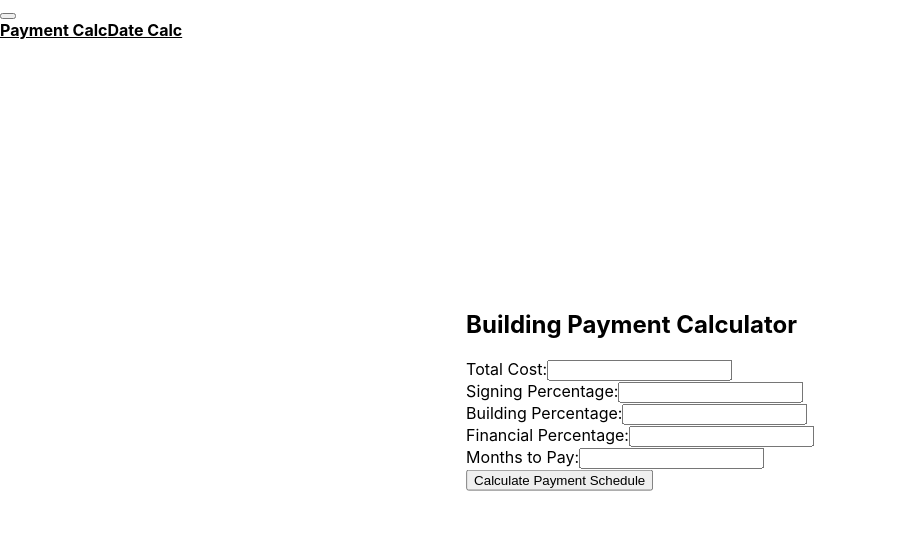
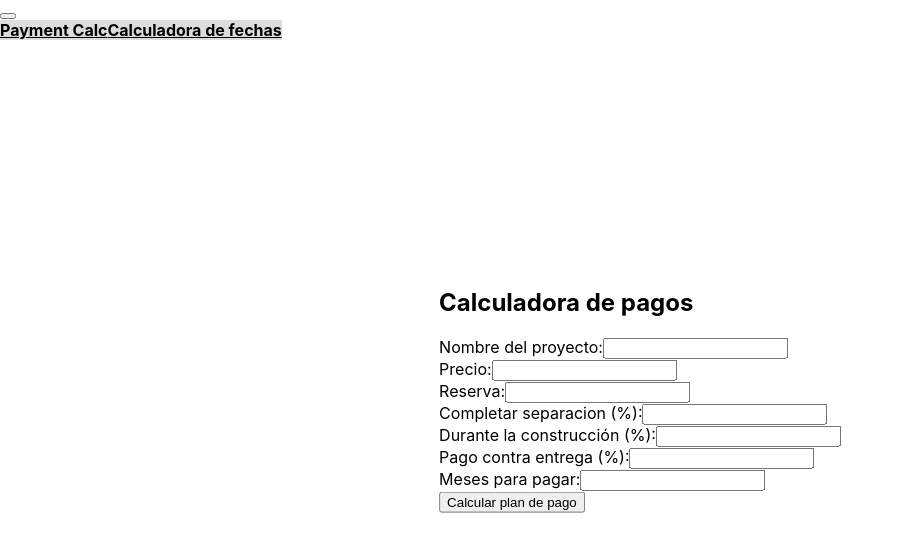
Before and after one commit to alpasa50/ProjectCalculator, a React (Create React App) app: page / in a window 1280 px wide. Shown: the top 552 px of the page, without its empty margins (0-904 px from the left). Built offline with nearby package versions, Linux system fonts and the light colour scheme; the HTML template or start-up script is replaced by a standard one.

Commit message:
Adding spanish changes

```diff
--- a/src/pages/DateCalc.js
+++ b/src/pages/DateCalc.js
@@ -1,8 +1,8 @@
 import React, { useState } from 'react';
 
 function DateCalculator() {
-  const [dateType, setDateType] = useState('years');
-  const [value, setValue] = useState(null);
+  const [dateType, setDateType] = useState('Años');
+  const [value, setValue] = useState('');
   const [futureDate, setFutureDate] = useState(null);
 
   function handleChangeDateType(event) {
@@ -18,43 +18,50 @@ function DateCalculator() {
     const today = new Date();
     let future = new Date(today);
 
-    if (dateType === 'years') {
+    if (dateType === 'Años') {
       future.setFullYear(today.getFullYear() + value);
-    } else if (dateType === 'months') {
+    } else if (dateType === 'Meses') {
       future.setMonth(today.getMonth() + value);
-    } else if (dateType === 'days') {
+    } else if (dateType === 'Dias') {
       future.setDate(today.getDate() + value);
     } else {
-      setFutureDate('Invalid date type.');
+      setFutureDate('Tipo de dato invalido');
       return;
     }
 
-    setFutureDate(future);
+    if (isNaN(future.getTime())) {
+      setFutureDate('Fecha inválida');
+      return;
+    }
+
+    const options = {day: '2-digit', month: '2-digit', year: 'numeric'};
+    setFutureDate(future.toLocaleDateString('es-ES', options));
   }
+
 
   return (
     <div style={{position: 'fixed',
     top: '50%',
     left: '50%',
     transform: 'translate(-50%, -50%)',}}>
-      <h2>Date Calculator</h2>
+      <h2>Calculador de Fechas</h2>
       <form onSubmit={handleSubmit} style={{ margin: "auto" }}>
-        <label htmlFor="date-type">Date Type:</label>
+        <label htmlFor="date-type">Tipo de dato:</label>
         <div>
         <select id="date-type" value={dateType} onChange={handleChangeDateType}>
-          <option value="years">Years</option>
-          <option value="months">Months</option>
-          <option value="days">Days</option>
+          <option value="Años">Años</option>
+          <option value="Meses">Meses</option>
+          <option value="Dias">Dias</option>
         </select>
         </div>
         <br />
-        <label htmlFor="value">Value:</label>
+        <label htmlFor="value">Valor:</label>
         <input type="number" id="value" value={value} onChange={handleChangeValue} />
         <br />
-        <button type="submit">Calculate Future Date</button>
+        <button type="submit">Calcular fecha futura</button>
       </form>
       <br />
-      {futureDate && <p>The future date is: {futureDate.toLocaleDateString()}</p>}
+      {futureDate && <p>La fecha futura es: {futureDate}</p>}
     </div>
   );
 }
--- a/src/pages/Menu.js
+++ b/src/pages/Menu.js
@@ -9,8 +9,8 @@ function Menu() {
       </Navbar.Toggle>
       <Navbar.Collapse id="basic-navbar-nav">
         <Nav className="flex-column">
-          <Nav.Link as={Link} to="/" style={{color: 'black', fontWeight: 'bold'}}>Payment Calc</Nav.Link>
-          <Nav.Link as={Link} to="/DateCalc" style={{color: 'black', fontWeight: 'bold'}}>Date Calc</Nav.Link>
+          <Nav.Link as={Link} to="/" style={{color: 'black', fontWeight: 'bold', background: '#dcdcdc'}}>Payment Calc</Nav.Link>
+          <Nav.Link as={Link} to="/DateCalc" style={{color: 'black', fontWeight: 'bold', background: '#dcdcdc'}}>Calculadora de fechas</Nav.Link>
         </Nav>
       </Navbar.Collapse>
     </Navbar>
--- a/src/pages/PaymentCalc.js
+++ b/src/pages/PaymentCalc.js
@@ -1,14 +1,17 @@
 import React, { useState } from 'react';
+import '../utils/PaymentCalc.css';
 
 function PaymentCalc() {
-  const [totalCost, setTotalCost] = useState(null);
-  const [signingPercentage, setSigningPercentage] = useState(null);
-  const [buildingPercentage, setBuildingPercentage] = useState(null);
-  const [financialPercentage, setFinancialPercentage] = useState(null);
-  const [signingAmount, setSigningAmount] = useState(null);
+  const [projectName, setProjectName] = useState('');
+  const [reserve, setReserve] = useState('');
+  const [totalCost, setTotalCost] = useState('');
+  const [signingPercentage, setSigningPercentage] = useState('');
+  const [buildingPercentage, setBuildingPercentage] = useState('');
+  const [financialPercentage, setFinancialPercentage] = useState('');
+  const [signingAmount, setSigningAmount] = useState('');
   const [buildingAmount, setBuildingAmount] = useState(0);
   const [financialAmount, setFinancialAmount] = useState(0);
-  const [monthsToPay, setMonthsToPay] = useState(null);
+  const [monthsToPay, setMonthsToPay] = useState('');
   const [paymentFee, setPaymentFee] = useState(0);
 
 
@@ -32,10 +35,16 @@ function PaymentCalc() {
   function handleChangeMonthsToPay(event) {
     setMonthsToPay(parseInt(event.target.value));
   }
+  function handleChangeProjectName(event) {
+    setProjectName(event.target.value);
+  }
+  function handleChangeReserve(event) {
+    setReserve(event.target.value);
+  }
 
   function handleSubmit(event) {
     event.preventDefault();
-    const signingAmount = (totalCost * signingPercentage) / 100;
+    const signingAmount = (totalCost * signingPercentage) / 100 - reserve ;
     const buildingAmount = (totalCost * buildingPercentage) / 100;
     const financialAmount = (totalCost * financialPercentage) / 100;
     const paymentFee = buildingAmount / monthsToPay;
@@ -54,31 +63,65 @@ function PaymentCalc() {
     top: '50%',
     left: '50%',
     transform: 'translate(-50%, -50%)',}}>
-      <h2>Building Payment Calculator</h2>
+      <h2>Calculadora de pagos</h2>
       <div style={{maxHeight: '370px', overflowY: 'scroll'}}>
       <form onSubmit={handleSubmit}>
-        <label htmlFor="total-cost">Total Cost:</label>
+        <label htmlFor="total-cost">Nombre del proyecto:</label>
+        <input type="text" id="project-name" value={projectName} onChange={handleChangeProjectName} />
+        <br />
+        <label htmlFor="total-cost">Precio:</label>
         <input type="number" id="total-cost" value={totalCost} onChange={handleChangeTotalCost} />
         <br />
-        <label htmlFor="signing-percentage">Signing Percentage:</label>
+        <label htmlFor="total-cost">Reserva:</label>
+        <input type="text" id="reserve" value={reserve} onChange={handleChangeReserve} />
+        <br />
+        <label htmlFor="signing-percentage">Completar separacion (%):</label>
         <input type="number" id="signing-percentage" value={signingPercentage} onChange={handleChangeSigningPercentage} />
         <br />
-        <label htmlFor="building-percentage">Building Percentage:</label>
+        <label htmlFor="building-percentage">Durante la construcción (%):</label>
         <input type="number" id="building-percentage" value={buildingPercentage} onChange={handleChangeBuildingPercentage} />
         <br />
-        <label htmlFor="financial-percentage">Financial Percentage:</label>
+        <label htmlFor="financial-percentage">Pago contra entrega (%):</label>
         <input type="number" id="financial-percentage" value={financialPercentage} onChange={handleChangeFinancialPercentage} />
         <br />
-        <label htmlFor="months-to-pay">Months to Pay:</label>
+        <label htmlFor="months-to-pay">Meses para pagar:</label>
         <input type="number" id="months-to-pay" value={monthsToPay} onChange={handleChangeMonthsToPay} />
         <br />
-        <button type="submit">Calculate Payment Schedule</button>
+        <button type="submit">Calcular plan de pago</button>
       </form>
       <br />
-      {signingAmount > 0 && <p>Signing payment amount: ${signingAmount.toLocaleString()}</p>}
-      {buildingAmount > 0 && <p>Building payment amount: ${buildingAmount.toLocaleString()}</p>}
-      {financialAmount > 0 && <p>Financial payment amount: ${financialAmount.toLocaleString()}</p>}
-       {paymentFee > 0 && <p>Payment fee per month: ${paymentFee.toLocaleString()}</p>}
+      {totalCost > 0 && (
+          <table>
+            <tbody>
+            <tr>
+                <td colSpan={2} style={{textAlign: 'Center'}}>{projectName}</td>
+              </tr>
+              <tr>
+                <td>Precio Total:</td>
+                <td>${totalCost.toLocaleString()}</td>
+              </tr>
+              <tr>
+                <td>Completar separacion ({signingPercentage}%):</td>
+                <td>${signingAmount.toLocaleString()}</td>
+              </tr>
+              <tr>
+                <td>Durante la construcción ({buildingPercentage}%):</td>
+                <td>${buildingAmount.toLocaleString()}</td>
+              </tr>
+              <tr>
+                <td>Pago contra entrega ({financialPercentage}%):</td>
+                <td>${financialAmount.toLocaleString()}</td>
+              </tr>
+            {monthsToPay > 0 && (
+              <tr>
+              <td>Cuotas mensuales durante {monthsToPay} Meses:</td>
+              <td>${paymentFee.toLocaleString()}</td>
+            </tr>
+            )}
+            </tbody>
+          </table>
+          )}
+
       </div>
 
     </div>
--- /dev/null
+++ b/src/utils/PaymentCalc.css
@@ -0,0 +1,14 @@
+table {
+    border-collapse: collapse;
+    width: 100%;
+  }
+
+  td, th {
+    border: 1px solid #ddd;
+    padding: 8px;
+    text-align: left;
+  }
+
+  th {
+    background-color: #f2f2f2;
+  }
```
